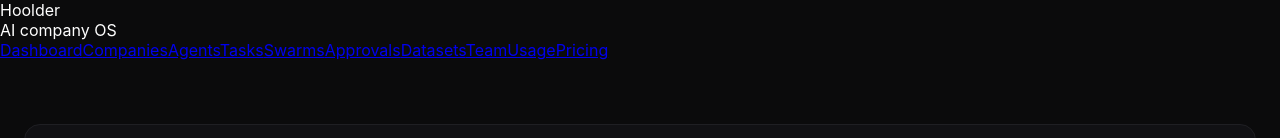
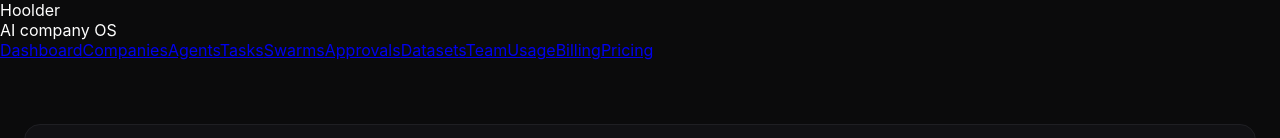
Before and after one commit to yogparel8299-ux/Hoolder, a Next.js app in the folder apps/web/: page / in a window 1280 px wide. Shown: the top 138 px of the page. Built offline with nearby package versions, Linux system fonts and the light colour scheme.

Commit message:
Update sidebar.tsx

```diff
--- a/apps/web/components/shell/sidebar.tsx
+++ b/apps/web/components/shell/sidebar.tsx
@@ -10,6 +10,7 @@ const links = [
   ["Datasets", "/datasets"],
   ["Team", "/team"],
   ["Usage", "/usage"],
+  ["Billing", "/billing"],
   ["Pricing", "/pricing"]
 ];
 
```
